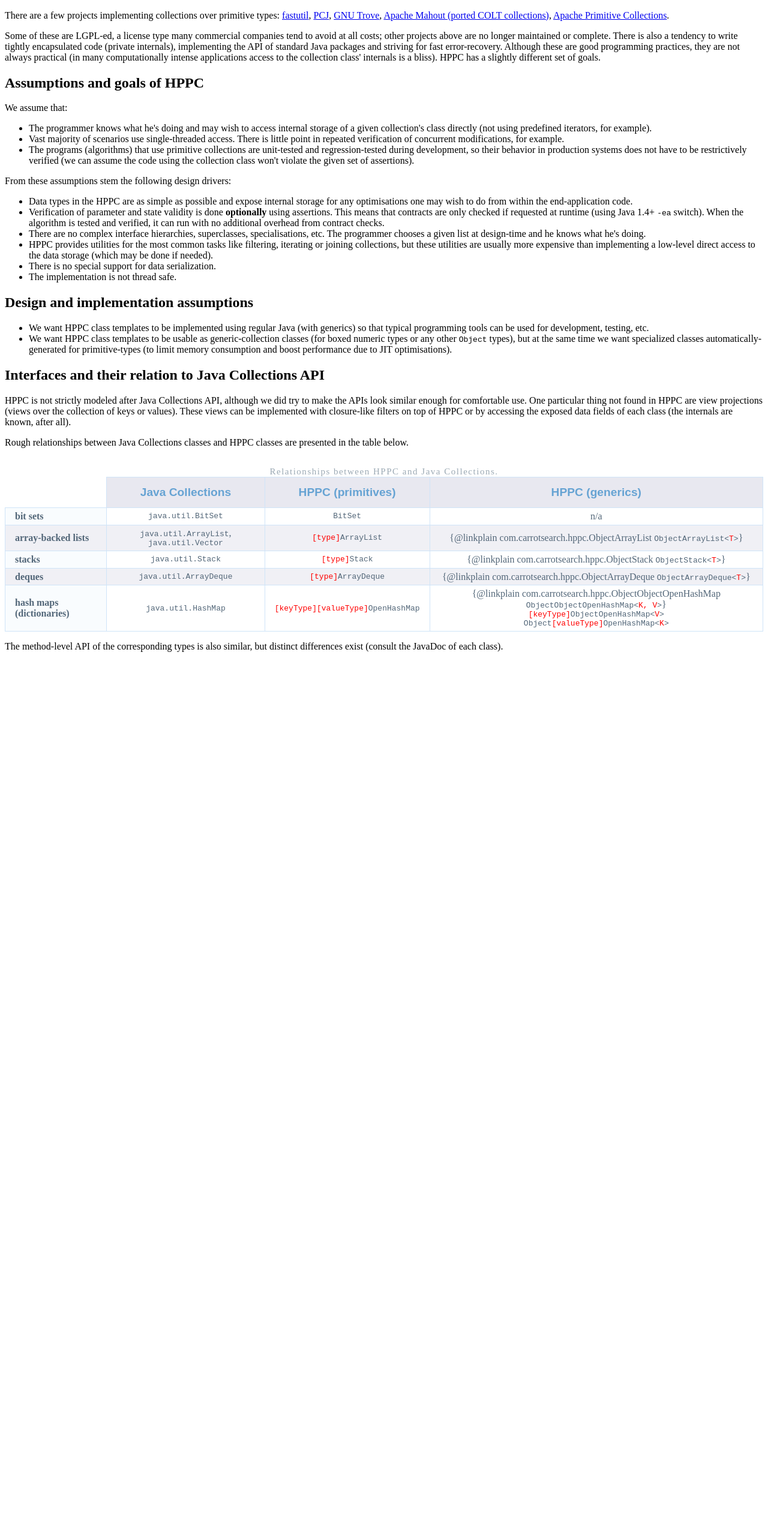
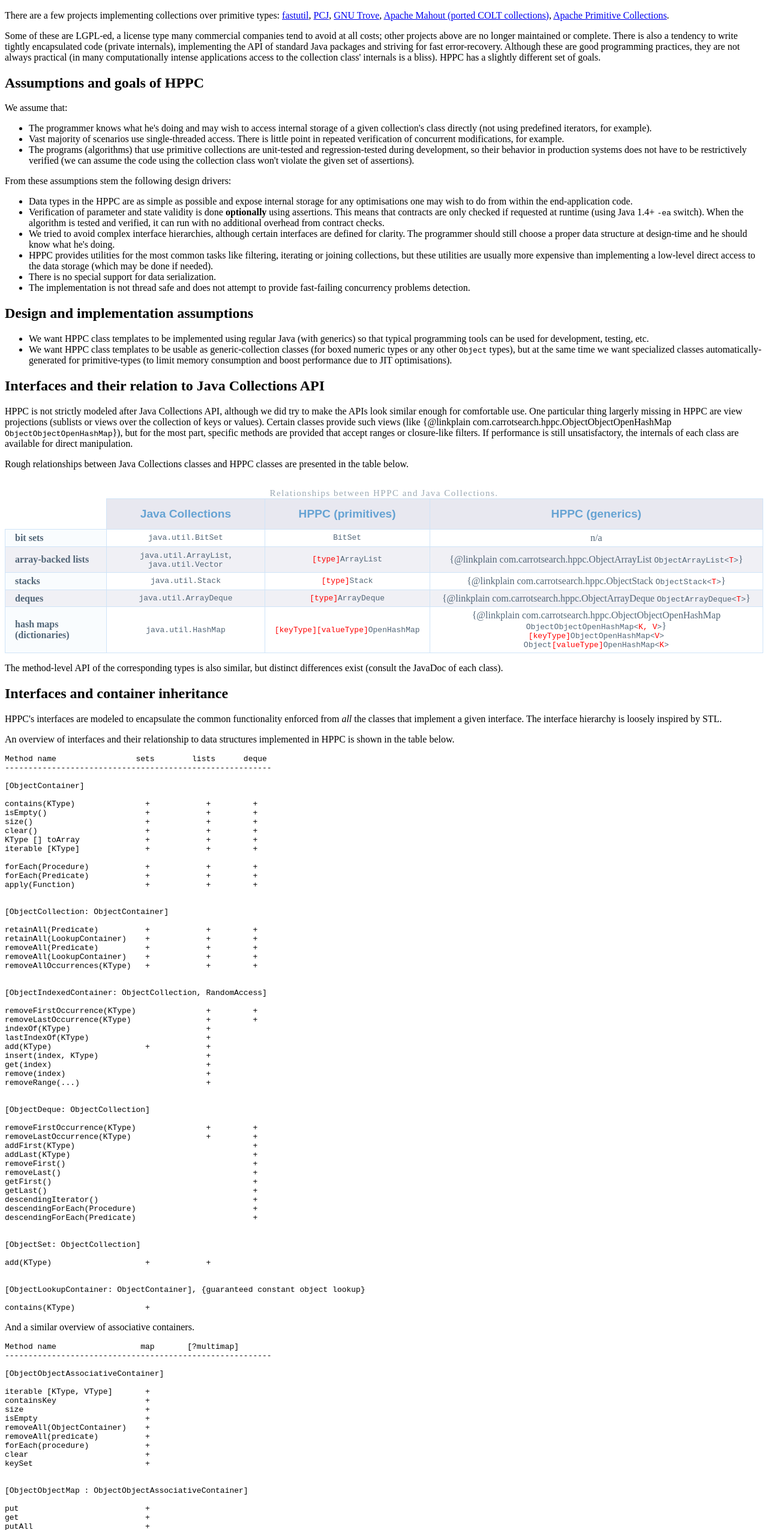
Before and after one commit to Spacewen/hppcrt, a plain HTML site: page src/java/com/carrotsearch/hppc/package.html in a window 1280 px wide. Shown: the part 249-2800 px from the top of the page at 60% size. Before the commit the page ends 1352 px from the top, so only its background shows below. Drawn offline with nearby package versions, Linux system fonts and the light colour scheme; files that its build step writes are made by us from their sources.

Commit message:
JavaDoc improvements.
git-svn-id: https://carrot2.svn.sourceforge.net/svnroot/carrot2/labs/hppc/trunk/hppc-core@4148 7ff1d41c-760d-0410-a7ff-a3a56f310b35

```diff
--- a/src/java/com/carrotsearch/hppc/package.html
+++ b/src/java/com/carrotsearch/hppc/package.html
@@ -74,8 +74,9 @@
             runtime (using Java 1.4+ <code>-ea</code> switch). When the algorithm is tested and verified,
             it can run with no additional overhead from contract checks.</li>
 
-            <li>There are no complex interface hierarchies, superclasses, specialisations, etc. The
-            programmer chooses a given list at design-time and he knows what he's doing.</li>
+            <li>We tried to avoid complex interface hierarchies, although certain
+            interfaces are defined for clarity. The programmer should still choose
+            a proper data structure at design-time and he should know what he's doing.</li>
 
             <li>HPPC provides utilities for the most common tasks like filtering, iterating
             or joining collections, but these utilities are usually more expensive than implementing
@@ -83,7 +84,8 @@
 
             <li>There is no special support for data serialization.</li>
 
-            <li>The implementation is not thread safe.</li>
+            <li>The implementation is not thread safe and does not attempt to provide
+            fast-failing concurrency problems detection.</li>
         </ul>
 
 
@@ -102,11 +104,12 @@
         <h2>Interfaces and their relation to Java Collections API</h2>
         <p>HPPC is not strictly modeled after Java Collections API, although we did
         try to make the APIs look similar enough for comfortable use.
-        One particular thing not found in HPPC are view projections
-        (views over the collection of keys or values). These views
-        can be implemented with closure-like filters on top of HPPC or
-        by accessing the exposed data fields of each class (the internals are known,
-        after all).</p>
+        One particular thing largerly missing in HPPC are view projections
+        (sublists or views over the collection of keys or values). Certain classes provide such views
+        (like {@linkplain com.carrotsearch.hppc.ObjectObjectOpenHashMap
+        <code>ObjectObjectOpenHashMap</code>}), but for the most part, specific methods are
+        provided that accept ranges or closure-like filters. If performance is still unsatisfactory,
+        the internals of each class are available for direct manipulation.</p>
 
         <p>Rough relationships between Java Collections classes and HPPC classes are
         presented in the table below.</p>
@@ -169,5 +172,110 @@
 
         <p>The method-level API of the corresponding types is also similar, but distinct
         differences exist (consult the JavaDoc of each class).</p>
+
+
+        <h2>Interfaces and container inheritance</h2>
+
+        <p>HPPC's interfaces are modeled to encapsulate
+        the common functionality enforced from <i>all</i> the classes that
+        implement a given interface. The interface hierarchy is loosely inspired by STL.</p>
+
+        <p>An overview of interfaces and their relationship to data structures implemented
+        in HPPC is shown in the table below.</p>
+
+        <!--  At some point, it'd be nice to convert it to a real table... -->
+<pre>
+Method name                 sets        lists      deque
+---------------------------------------------------------
+
+[ObjectContainer]
+
+contains(KType)               +            +         +
+isEmpty()                     +            +         +
+size()                        +            +         +
+clear()                       +            +         +
+KType [] toArray              +            +         +
+iterable [KType]              +            +         +
+
+forEach(Procedure)            +            +         +
+forEach(Predicate)            +            +         +
+apply(Function)               +            +         +
+
+
+[ObjectCollection: ObjectContainer]
+
+retainAll(Predicate)          +            +         +
+retainAll(LookupContainer)    +            +         +
+removeAll(Predicate)          +            +         +
+removeAll(LookupContainer)    +            +         +
+removeAllOccurrences(KType)   +            +         +
+
+
+[ObjectIndexedContainer: ObjectCollection, RandomAccess]
+
+removeFirstOccurrence(KType)               +         +
+removeLastOccurrence(KType)                +         +
+indexOf(KType)                             +
+lastIndexOf(KType)                         +
+add(KType)                    +            +
+insert(index, KType)                       +
+get(index)                                 +
+remove(index)                              +
+removeRange(...)                           +
+
+
+[ObjectDeque: ObjectCollection]
+
+removeFirstOccurrence(KType)               +         +
+removeLastOccurrence(KType)                +         +
+addFirst(KType)                                      +
+addLast(KType)                                       +
+removeFirst()                                        +
+removeLast()                                         +
+getFirst()                                           +
+getLast()                                            +
+descendingIterator()                                 +
+descendingForEach(Procedure)                         +
+descendingForEach(Predicate)                         +
+
+
+[ObjectSet: ObjectCollection]
+
+add(KType)                    +            +
+
+
+[ObjectLookupContainer: ObjectContainer], {guaranteed constant object lookup}
+
+contains(KType)               +
+</pre>
+
+
+        <p>And a similar overview of associative containers.</p>
+
+<pre>
+Method name                  map       [?multimap]
+---------------------------------------------------------
+
+[ObjectObjectAssociativeContainer]
+
+iterable [KType, VType]       +
+containsKey                   +
+size                          +
+isEmpty                       +
+removeAll(ObjectContainer)    +
+removeAll(predicate)          +
+forEach(procedure)            +
+clear                         +
+keySet                        +
+
+
+[ObjectObjectMap : ObjectObjectAssociativeContainer]
+
+put                           +
+get                           +
+putAll                        +
+remove                        +
+</pre>
+
     </body>
 </html>
```
Also changed, not shown: src/java/com/carrotsearch/hppc/cursors/package.html (added, +15 -0 lines), src/java/com/carrotsearch/hppc/hash/package.html (added, +15 -0 lines), src/java/com/carrotsearch/hppc/interfaces.html (deleted, +0 -113 lines), src/java/com/carrotsearch/hppc/mutables/package.html (added, +15 -0 lines), src/java/com/carrotsearch/hppc/predicates/package.html (added, +16 -0 lines), src/java/com/carrotsearch/hppc/procedures/package.html (added, +16 -0 lines), 2 other files.
